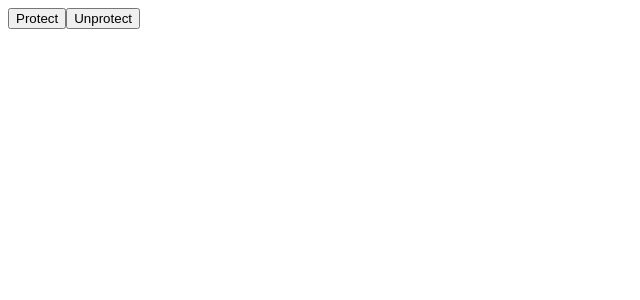
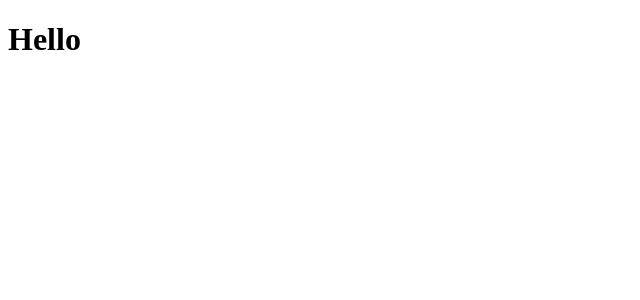
Before and after one commit to kaminion/react-hook, a React (Create React App) app: page / in a window 1280 px wide. Shown: the top 300 px of the page, without its empty margins (0-640 px from the left). Built offline with nearby package versions, Linux system fonts and the light colour scheme.

Commit message:
useBeforeLeave 작업

```diff
--- /dev/null
+++ b/src/3.Nooks/N2-4.js
@@ -0,0 +1,41 @@
+import React, {useEffect} from 'react';
+
+// 탭을 벗어날 때 실행되는 function
+
+const useBeforeLeave = (onBefore)=>
+{
+    useEffect(()=>{
+        document.addEventListener('mouseleave', handle);
+        return () => document.removeEventListener('mouseleave', handle);
+    }, []);
+
+    if(typeof onBefore !== "function"){
+        return;
+    }
+
+
+    const handle = (event) =>
+    {
+        const { clientY } = event;
+        if(clientY <= 0) onBefore(); // 마우스가 탭쪽으로(위) 향했을때만
+    }
+
+
+}
+
+const UsePageLeaveComp = ()=>
+{
+    const begForLife = () => console.log("please dont leave");
+
+    useBeforeLeave(begForLife);
+
+
+    return (
+        <div>
+            <h1>Hello</h1>
+        </div>
+    );
+}
+
+
+export default UsePageLeaveComp;
--- a/src/App.js
+++ b/src/App.js
@@ -12,11 +12,11 @@
 import UseTitleComp from './3.Nooks/N2-1';
 import UseClickComp from './3.Nooks/N2-2';
 import UseConfirmComp from './3.Nooks/N2-3';
-
+import UsePageLeaveComp from './3.Nooks/N2-4';
 
 function App() {
   return (
-    <UseConfirmComp/>
+    <UsePageLeaveComp/>
     );
 }
 
```
